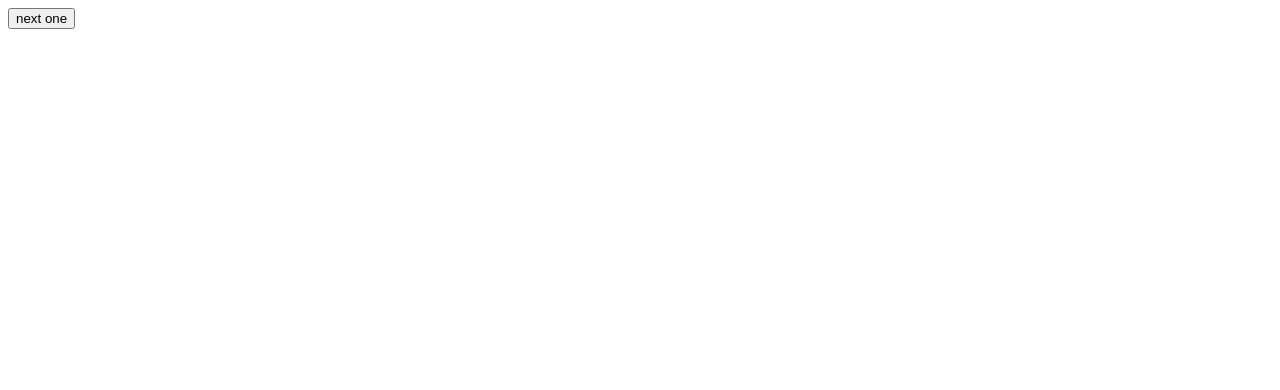
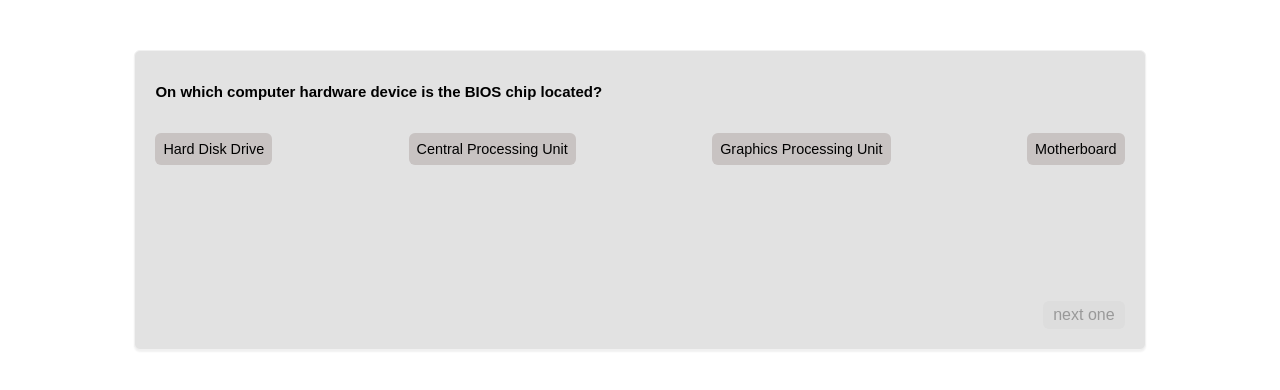
Before and after one commit to tarek-elhak/master-linux-exam, a React (Create React App) app: page /exam in a window 1280 px wide. Shown: the top 390 px of the page. Built offline with nearby package versions, Linux system fonts and the light colour scheme; sample sign-in values are in the browser's storage.

Commit message:
showing the answers

```diff
--- a/src/components/ui/Button/Button.js
+++ b/src/components/ui/Button/Button.js
@@ -5,6 +5,8 @@ const Button = (props) => {
     classes.Button,
     props.primary ? classes.Primary : classes.Secondary,
     props.login && classes.Login,
+    props.next && classes.Next,
+    props.result && classes.Result,
   ];
   return (
     <button
--- a/src/components/ui/Button/Button.module.css
+++ b/src/components/ui/Button/Button.module.css
@@ -9,9 +9,18 @@
   transform: translateX(-50%);
 }
 
+.Button.Next,
+.Button.Result {
+  position: absolute;
+  bottom: 20px;
+  right: 20px;
+}
+
 .Button:disabled {
   cursor: not-allowed;
   background-color: #ddd;
+  color: #999;
+  border: none;
 }
 
 .Primary {
@@ -23,8 +32,24 @@
   background-color: #fff;
 }
 
+.Secondary {
+  font-size: 1rem;
+  padding: 5px 10px;
+  border: 1px solid #8be133;
+  border-radius: 6px;
+  background-color: #fff;
+}
+
+.Secondary:hover:enabled,
 .Primary:hover:enabled {
   border: 1px solid transparent;
+  font-weight: bold;
+}
+.Primary:hover:enabled {
   background-color: #800000;
   color: #fff;
 }
+.Secondary:hover:enabled {
+  background-color: #8be133;
+  color: #fff;
+}
--- a/src/containers/Exam/Exam.js
+++ b/src/containers/Exam/Exam.js
@@ -1,4 +1,4 @@
-import { useEffect } from "react";
+import { useState, useEffect } from "react";
 import { connect } from "react-redux";
 import Button from "../../components/ui/Button/Button";
 import Question from "../Exam/Question/Question";
@@ -6,30 +6,44 @@ import * as actionCreators from "../../store/actions/index";
 import classes from "./Exam.module.css";
 
 const Exam = (props) => {
-  // const { getQuestion } = props;
+  const [studentAnswer, setStudentAnswer] = useState("");
 
-  useEffect(
-    () => {
-      props.getQuestion();
-    },
-    [
-      /*getQuestion*/
-    ]
-  );
+  const answerChangedHandler = (event) => {
+    setStudentAnswer(event.target.value);
+  };
+
+  useEffect(() => {
+    props.getQuestion();
+  }, []);
 
   const nextQuestionHandler = (event) => {
-    console.log("getting the next question !");
+    props.saveAnswer(props.question.id, studentAnswer);
+    props.getQuestion();
   };
 
   const showScoreHandler = (event) => {
     console.log("showing the score !");
   };
 
-  let button = <Button clicked={nextQuestionHandler}>next one</Button>;
+  let button = (
+    <Button
+      secondary
+      next
+      clicked={nextQuestionHandler}
+      disabled={!props.question.answers.includes(studentAnswer)}
+    >
+      next one
+    </Button>
+  );
 
   if (props.prevQuestions.length === props.allQuestions.length) {
     button = (
-      <Button secondary clicked={showScoreHandler}>
+      <Button
+        secondary
+        result
+        clicked={showScoreHandler}
+        disabled={!props.question.answers.includes(studentAnswer)}
+      >
         show result
       </Button>
     );
@@ -37,7 +51,11 @@ const Exam = (props) => {
 
   return (
     <div className={classes.Exam}>
-      <Question question={props.question} />
+      <Question
+        {...props.question}
+        studentAnswer={studentAnswer}
+        answerChangedHandler={answerChangedHandler}
+      />
       {button}
     </div>
   );
@@ -51,9 +69,11 @@ const mapStateToProps = (state) => {
   };
 };
 
-const mapDispatchToProps = (disptach) => {
+const mapDispatchToProps = (dispatch) => {
   return {
-    getQuestion: () => disptach(actionCreators.getQuestion()),
+    getQuestion: () => dispatch(actionCreators.getQuestion()),
+    saveAnswer: (id, answer) =>
+      dispatch(actionCreators.saveStudentAnswer(id, answer)),
   };
 };
 
--- a/src/containers/Exam/Exam.module.css
+++ b/src/containers/Exam/Exam.module.css
@@ -0,0 +1,11 @@
+.Exam {
+  position: relative;
+  width: 80%;
+  height: 300px;
+  margin: 50px auto;
+  background-color: #e2e2e2;
+  border: 1px solid #f1f1f1;
+  border-radius: 6px;
+  box-shadow: 0 2px 2px #f1f1f1;
+  padding: 10px;
+}
--- a/src/containers/Exam/Question/Question.js
+++ b/src/containers/Exam/Question/Question.js
@@ -1,5 +1,28 @@
+import classes from "./Question.module.css";
+
 const Question = (props) => {
-  console.log(props);
+  const answers = props.answers.map((answer) => (
+    <article key={answer}>
+      <input
+        className={classes.AnswerInput}
+        type="radio"
+        id={answer}
+        name="answer"
+        value={answer}
+        checked={props.studentAnswer === answer}
+        onChange={(e) => props.answerChangedHandler(e)}
+      />
+      <label className={classes.Answer} htmlFor={answer}>
+        <span dangerouslySetInnerHTML={{ __html: answer }} />
+      </label>
+    </article>
+  ));
+  return (
+    <article className={classes.Question}>
+      <h2 className={classes.QuestionText}>{props.question}</h2>
+      <div className={classes.Answers}>{answers}</div>
+    </article>
+  );
 };
 
 export default Question;
--- a/src/containers/Exam/Question/Question.module.css
+++ b/src/containers/Exam/Question/Question.module.css
@@ -0,0 +1,28 @@
+.QuestionText {
+  padding: 10px;
+}
+.Answers {
+  display: flex;
+  flex-wrap: wrap;
+  justify-content: space-between;
+}
+.AnswerInput {
+  display: none;
+}
+.Answers {
+  padding: 10px;
+}
+.Answer {
+  display: block;
+  padding: 8px;
+  margin-bottom: 10px;
+  background-color: #c8c3c2;
+  border-radius: 6px;
+  cursor: pointer;
+  font-size: 0.9rem;
+}
+input[type="radio"]:checked + label {
+  background-color: #e78c27;
+  color: #fff;
+  font-weight: bold;
+}
--- a/src/store/actions/actionTypes.js
+++ b/src/store/actions/actionTypes.js
@@ -3,3 +3,4 @@ export const START_LOADING = "START_LOADING";
 export const SUCCESSFULL_LOGIN = "SUCCESSFULL_LOGIN";
 //////////////////////////////////////////////////////
 export const GET_QUESTION = "GET_QUESTION";
+export const SAVE_STUDENT_ANSWER = "SAVE_STUDENT_ANSWER";
--- a/src/store/actions/index.js
+++ b/src/store/actions/index.js
@@ -1,2 +1,2 @@
 export { sendLoginRequest, loginSuccessfully } from "./auth";
-export { getQuestion } from "./questions";
+export { getQuestion, saveStudentAnswer } from "./questions";
--- a/src/store/actions/questions.js
+++ b/src/store/actions/questions.js
@@ -5,3 +5,11 @@ export const getQuestion = () => {
     type: actionTypes.GET_QUESTION,
   };
 };
+
+export const saveStudentAnswer = (questionId, studentAnswer) => {
+  return {
+    type: actionTypes.SAVE_STUDENT_ANSWER,
+    questionId,
+    studentAnswer,
+  };
+};
--- a/src/store/reducers/questions.js
+++ b/src/store/reducers/questions.js
@@ -5,7 +5,7 @@ import { getRandomItem } from "../../utils/random";
 const initialState = {
   questions,
   prevQuestions: [],
-  currentQuestion: {},
+  currentQuestion: { id: null, question: "", answers: [], correct_answer: "" },
 };
 
 export const questionsReducer = (state = initialState, action) => {
@@ -18,7 +18,20 @@ export const questionsReducer = (state = initialState, action) => {
       return {
         ...state,
         prevQuestions: [...state.prevQuestions, question.id],
-        currentQuestion: { question },
+        currentQuestion: { ...question },
+      };
+
+    case actionTypes.SAVE_STUDENT_ANSWER:
+      const updatedQuestions = state.questions.map((question) => {
+        if (question.id === action.questionId) {
+          return { ...question, student_answer: action.studentAnswer };
+        }
+        return question;
+      });
+
+      return {
+        ...state,
+        questions: updatedQuestions,
       };
 
     default: {
```
